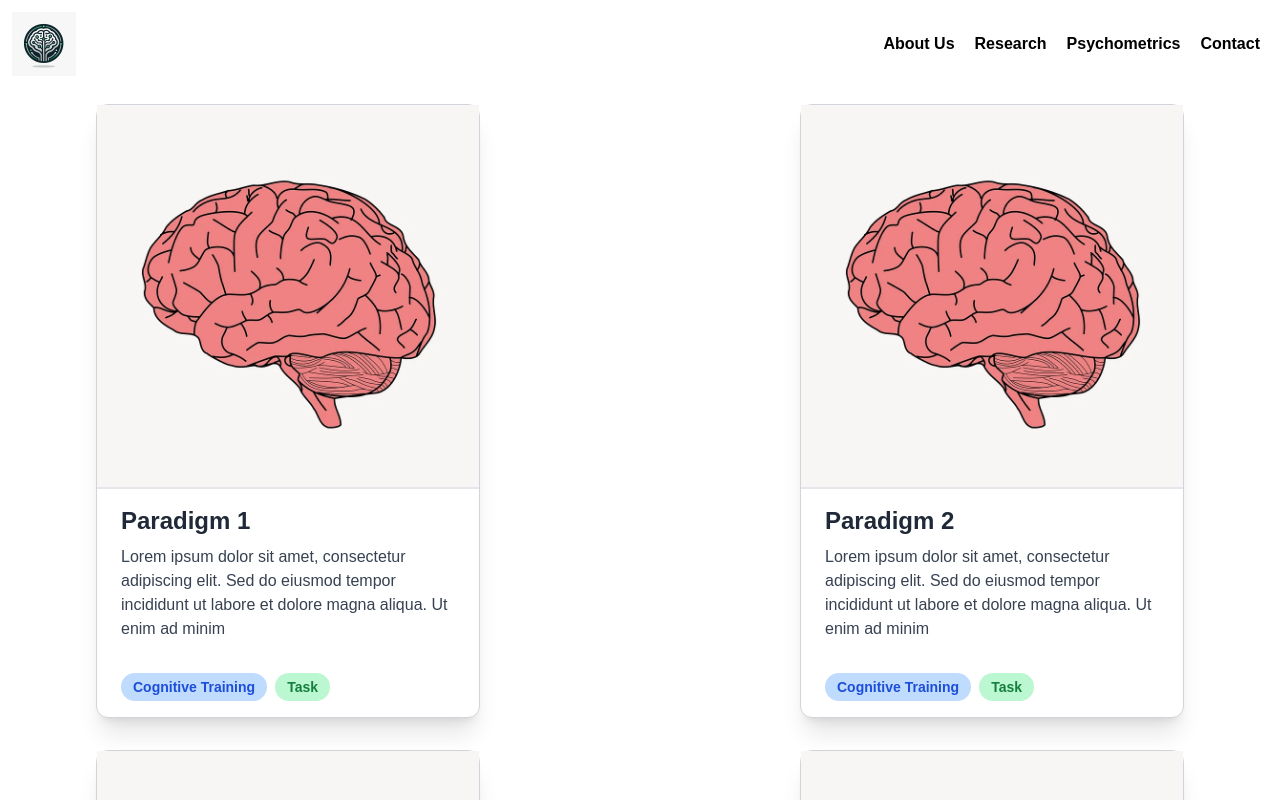
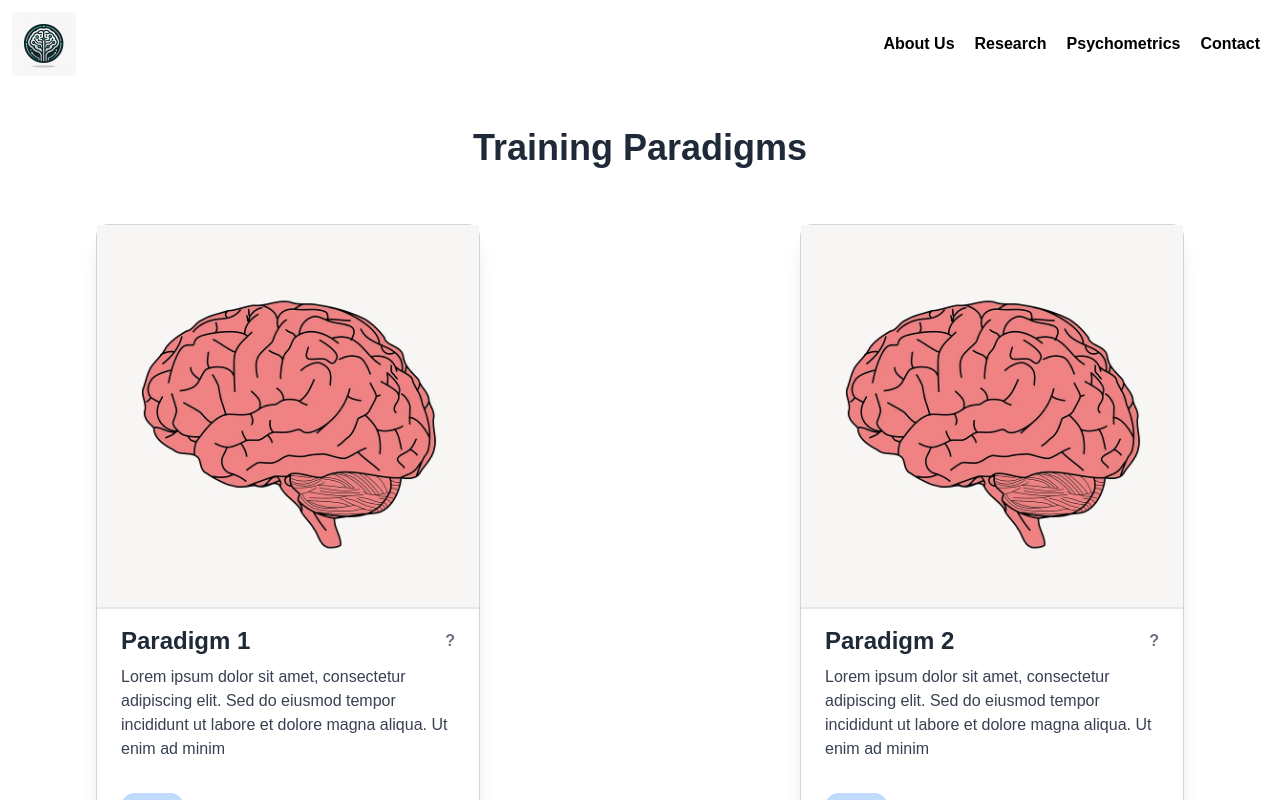
Before and after one commit to Broilan/Noetica, a React (Vite) app in the folder cognexus/: page /tasks in a window 1280 px wide. Shown: the top 800 px of the page. Built offline with nearby package versions, Linux system fonts and the light colour scheme.

Commit message:
aesthetics

```diff
--- a/cognexus/src/components/TaskCard.tsx
+++ b/cognexus/src/components/TaskCard.tsx
@@ -12,12 +12,19 @@ const TaskCard: React.FC<TaskCardProps> = ({ taskName, description, imageUrl })
         <div className="max-w-sm rounded-xl shadow-xl bg-white border border-gray-300 m-4">
           <img src={imageUrl} alt={taskName} />
           <div className="px-6 py-4 border-t-2">
-            <div className="font-bold text-2xl mb-2 text-gray-800">{taskName}</div>
+
+            <div className="flex justify-between">
+                <div className="font-bold text-2xl mb-2 text-gray-800">{taskName}</div>
+                <button className="font-bold text-gray-500 pb-2">?</button>
+            </div>
+
             <p className="text-gray-700 text-base">{description}</p>
+
           </div>
           <div className="px-6 pt-4 pb-2">
-            <button className="inline-block bg-blue-200 rounded-full px-3 py-1 text-sm font-semibold text-blue-700 mr-2 mb-2">Cognitive Training</button>
-            <button className="inline-block bg-green-200 rounded-full px-3 py-1 text-sm font-semibold text-green-700 mr-2 mb-2">Task</button>
+            <a href="/TaskPage">
+            <button href="/TaskPage" className="bg-blue-200 rounded-full px-3 py-1 text-sm font-semibold text-blue-700 mr-2 mb-2">Begin</button>
+            </a>
           </div>
         </div>
       );
--- a/cognexus/src/pages/Tasks.tsx
+++ b/cognexus/src/pages/Tasks.tsx
@@ -15,12 +15,11 @@ const Tasks = () => {
         { id: 6, name: 'Paradigm 6', description: loremIpsum, imageUrl: brainImg},
         { id: 7, name: 'Paradigm 7', description: loremIpsum, imageUrl: brainImg},
         { id: 8, name: 'Paradigm 8', description: loremIpsum, imageUrl: brainImg},
-
-        // Add more paradigms as needed
     ];
 
     return (
-
+        <>
+        <h1 className='text-4xl font-bold text-gray-800 text-center my-10'>Training Paradigms</h1>
         <div className='flex flex-wrap justify-between mx-20 sm:mx-0'>
 
             {cognitiveTrainingParadigms.map(paradigm => (
@@ -30,6 +29,7 @@ const Tasks = () => {
             ))}
 
         </div>
+        </>
 
     );
 };
```
Also changed, not shown: cognexus/src/pages/TaskPage.tsx (added).
